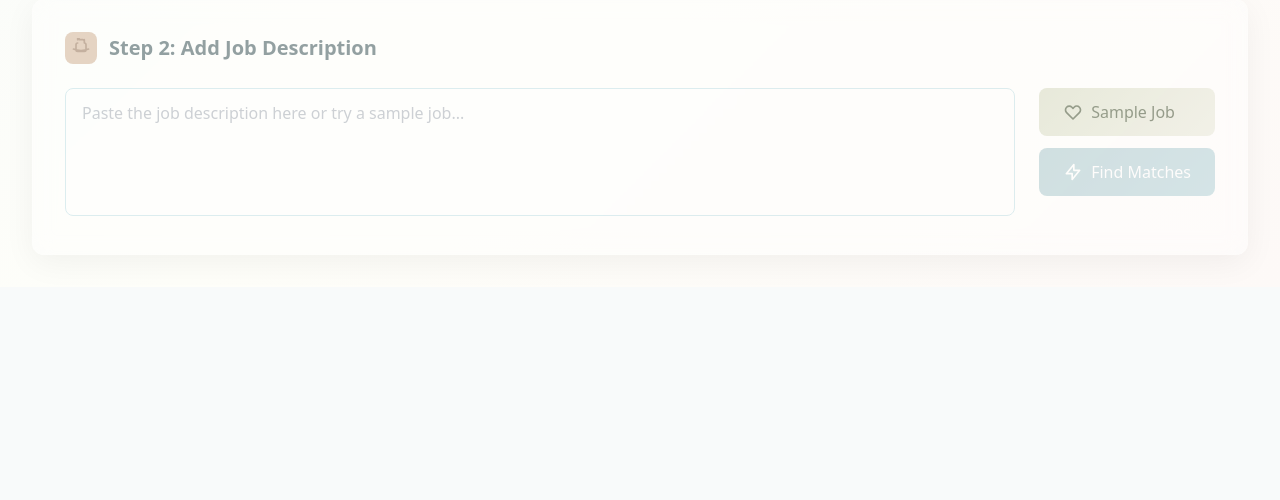
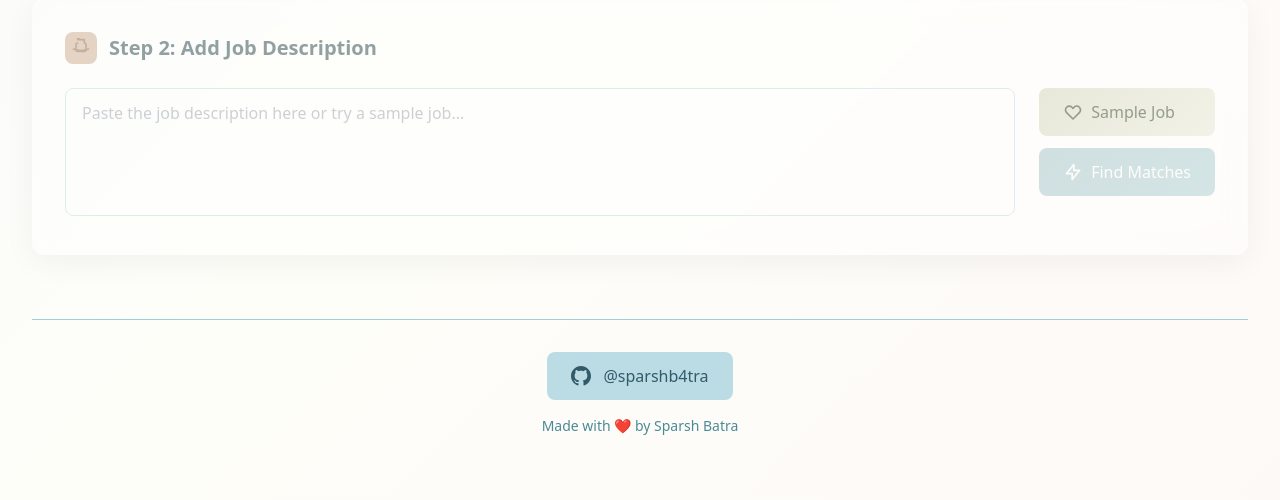
Before and after one commit to sparshb4tra/resume-parser, a FastAPI app: page / in a window 1280 px wide. Shown: the part 635-1135 px from the top of the page. Before the commit the page ends 851 px from the top, so only its background shows below. Run offline with FastAPI, Linux system fonts and the light colour scheme; some libraries are stand-ins or nearby versions.

Commit message:
Merge remote changes

```diff
--- a/templates/index.html
+++ b/templates/index.html
@@ -13,14 +13,17 @@
             <meta property="og:url" content="https://jd-resume-parser.vercel.app/">
             <meta property="og:title" content="Resume Parser & Job Matcher - AI-Powered Career Tool">
             <meta property="og:description" content="Upload your resume and discover how well you match with job opportunities. Get detailed skill analysis and personalized recommendations.">
-            <meta property="og:image" content="https://jd-resume-parser.vercel.app/images/preview.png">
+            <meta property="og:image" content="/images/preview.PNG">
+            <meta property="og:image:width" content="1200">
+            <meta property="og:image:height" content="630">
+            <meta property="og:image:type" content="image/png">
 
             <!-- Twitter -->
             <meta property="twitter:card" content="summary_large_image">
             <meta property="twitter:url" content="https://jd-resume-parser.vercel.app/">
             <meta property="twitter:title" content="Resume Parser & Job Matcher - AI-Powered Career Tool">
             <meta property="twitter:description" content="Upload your resume and discover how well you match with job opportunities. Get detailed skill analysis and personalized recommendations.">
-            <meta property="twitter:image" content="https://jd-resume-parser.vercel.app/images/preview.png">
+            <meta property="twitter:image" content="/images/preview.PNG">
             <script src="https://cdn.tailwindcss.com"></script>
             <script>
                 tailwind.config = {
@@ -508,6 +511,26 @@
                             </div>
                         </div>
                     </div>
+
+                    <!-- Footer -->
+                    <footer class="mt-16 py-8 border-t border-sage-200">
+                        <div class="text-center">
+                            <a
+                                href="https://github.com/sparshb4tra"
+                                target="_blank"
+                                rel="noopener noreferrer"
+                                class="inline-flex items-center px-6 py-3 bg-sage-100 hover:bg-sage-200 text-sage-700 hover:text-sage-800 rounded-lg font-medium transition-all duration-300 hover:scale-105 hover:shadow-md"
+                            >
+                                <svg class="w-5 h-5 mr-3" fill="currentColor" viewBox="0 0 24 24" xmlns="http://www.w3.org/2000/svg">
+                                    <path d="M12 0c-6.626 0-12 5.373-12 12 0 5.302 3.438 9.8 8.207 11.387.599.111.793-.261.793-.577v-2.234c-3.338.726-4.033-1.416-4.033-1.416-.546-1.387-1.333-1.756-1.333-1.756-1.089-.745.083-.729.083-.729 1.205.084 1.839 1.237 1.839 1.237 1.07 1.834 2.807 1.304 3.492.997.107-.775.418-1.305.762-1.604-2.665-.305-5.467-1.334-5.467-5.931 0-1.311.469-2.381 1.236-3.221-.124-.303-.535-1.524.117-3.176 0 0 1.008-.322 3.301 1.23.957-.266 1.983-.399 3.003-.404 1.02.005 2.047.138 3.006.404 2.291-1.552 3.297-1.23 3.297-1.23.653 1.653.242 2.874.118 3.176.77.84 1.235 1.911 1.235 3.221 0 4.609-2.807 5.624-5.479 5.921.43.372.823 1.102.823 2.222v3.293c0 .319.192.694.801.576 4.765-1.589 8.199-6.086 8.199-11.386 0-6.627-5.373-12-12-12z"/>
+                                </svg>
+                                <span>@sparshb4tra</span>
+                            </a>
+                            <p class="mt-4 text-sm text-sage-500">
+                                Made with ❤️ by Sparsh Batra
+                            </p>
+                        </div>
+                    </footer>
                 </div>
             </div>
 
```
